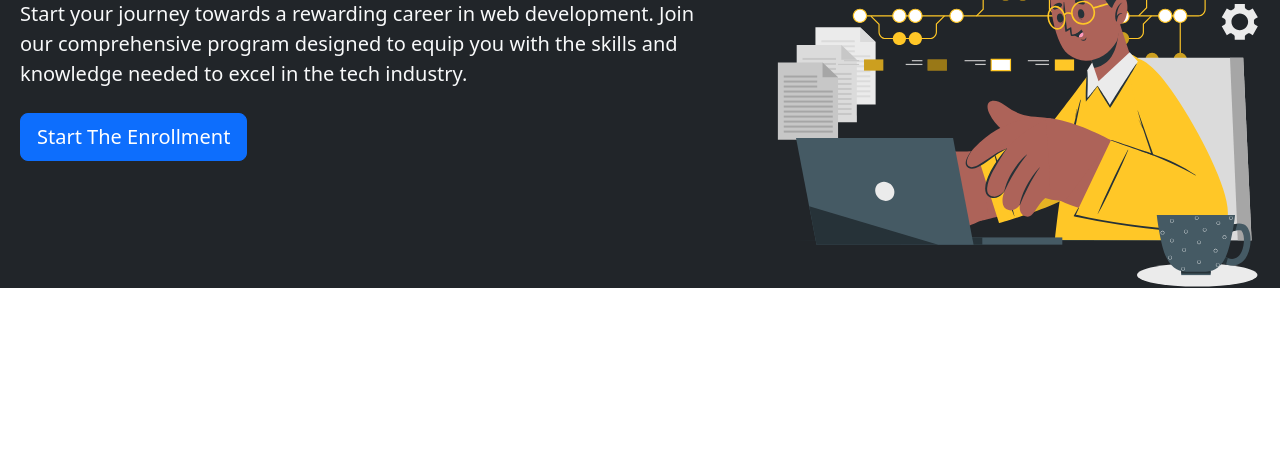
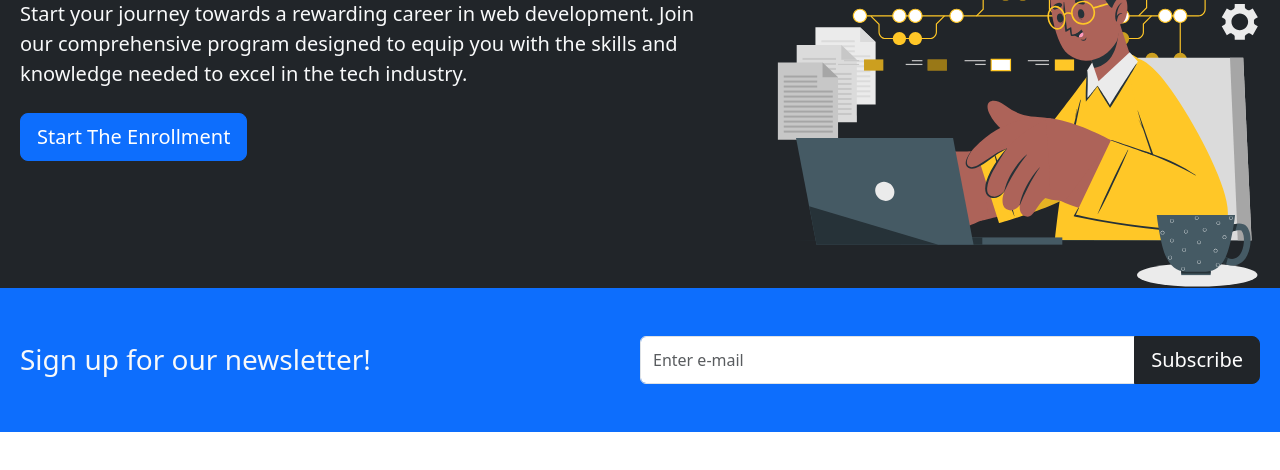
Before and after one commit to hannakulikowska/bakery, a website built with Vite: page index.html in a window 1280 px wide. Shown: the part 320-790 px from the top of the page. Built offline with nearby package versions, Linux system fonts and the light colour scheme.

Commit message:
feat: add subscription section

```diff
--- a/index.html
+++ b/index.html
@@ -67,6 +67,19 @@
       </div>
     </section>
 
+    <section class="subscription bg-primary text-light px-2 py-5">
+      <div class="container-xxl">
+        <div class="d-md-flex justify-content-between align-items-center">
+          <h3 class="mb-3 mb-md-0">Sign up for our newsletter!</h3>
+
+          <div class="input-group subscription__input">
+            <input type="text" class="form-control" placeholder="Enter e-mail" />
+            <button class="btn btn-dark btn-lg" type="submit">Subscribe</button>
+          </div>
+        </div>
+      </div>
+    </section>
+
     <script type="module" src="./src/ts/main.ts"></script>
   </body>
 </html>
--- a/src/scss/style.scss
+++ b/src/scss/style.scss
@@ -59,3 +59,11 @@
   transform: translate(2%, 3%) scaleX(-1);
   scale: 1.2;
 }
+
+/* Subscription section */
+
+@media screen and (min-width: 768px) {
+  .subscription__input {
+    width: 50%;
+  }
+}
```
